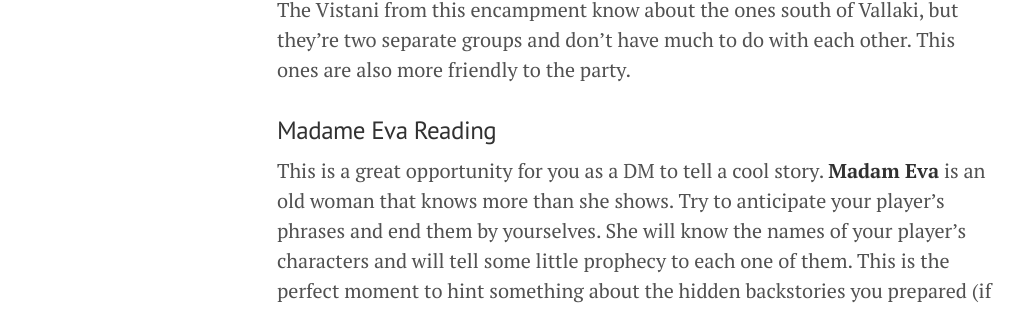
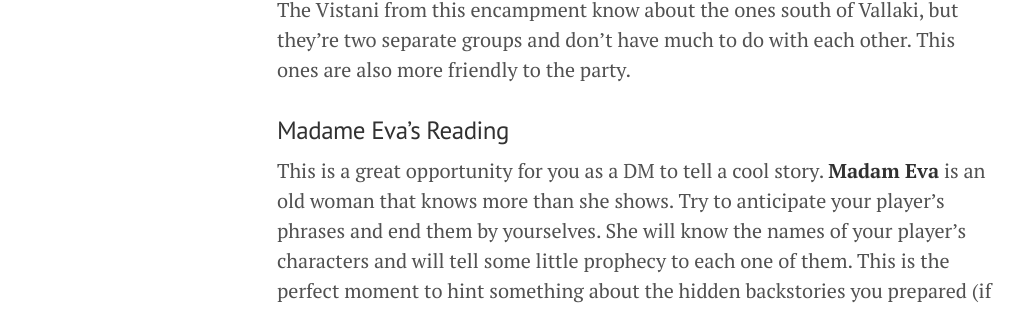
Before and after one commit to thevinter/thevinter.github.io, a Jekyll site: the page built from _posts/2018-12-31-tser-pool-encampment.md, in a window 1280 px wide. Shown: the part 1247-1558 px from the top of the page, without its empty margins (3-1031 px from the left). Built offline with Jekyll 4.4.1, drawn with Linux system fonts in a browser that asks for light colours.

Commit message:
updated main

```diff
--- a/_posts/2018-12-31-tser-pool-encampment.md
+++ b/_posts/2018-12-31-tser-pool-encampment.md
@@ -18,7 +18,7 @@ If the characters are friendly, the Vistani will suggest them a Tarot Reading by
 
 The Vistani from this encampment know about the ones south of Vallaki, but they're two separate groups and don't have much to do with each other. This ones are also more friendly to the party.
 
-### Madame Eva Reading
+### Madame Eva's Reading
 
 This is a great opportunity for you as a DM to tell a cool story. **Madam Eva** is an old woman that knows more than she shows. Try to anticipate your player's phrases and end them by yourselves. She will know the names of your player's characters and will tell some little prophecy to each one of them. This is the perfect moment to hint something about the hidden backstories you prepared (if any).
 
```
Also changed, not shown: curse-of-strahd-guide.md (+1 -0 lines).
